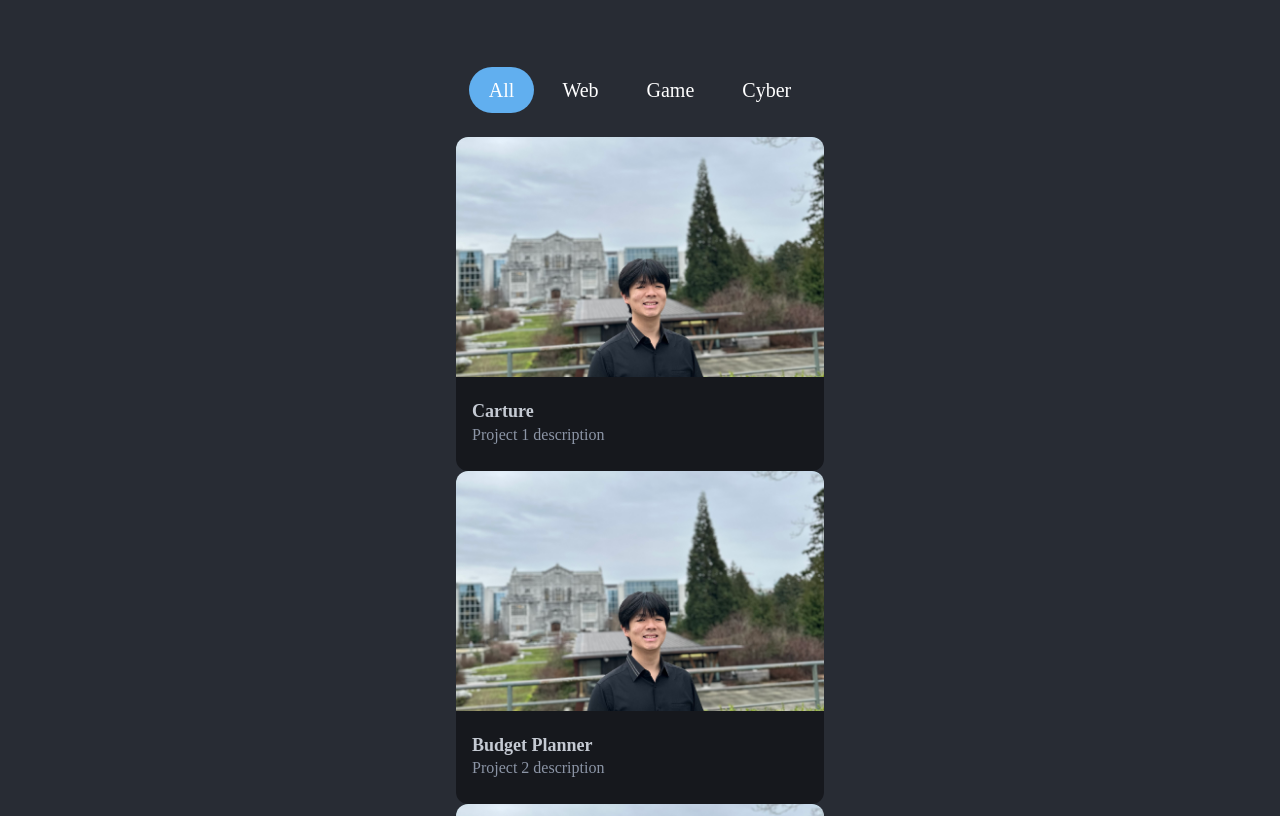
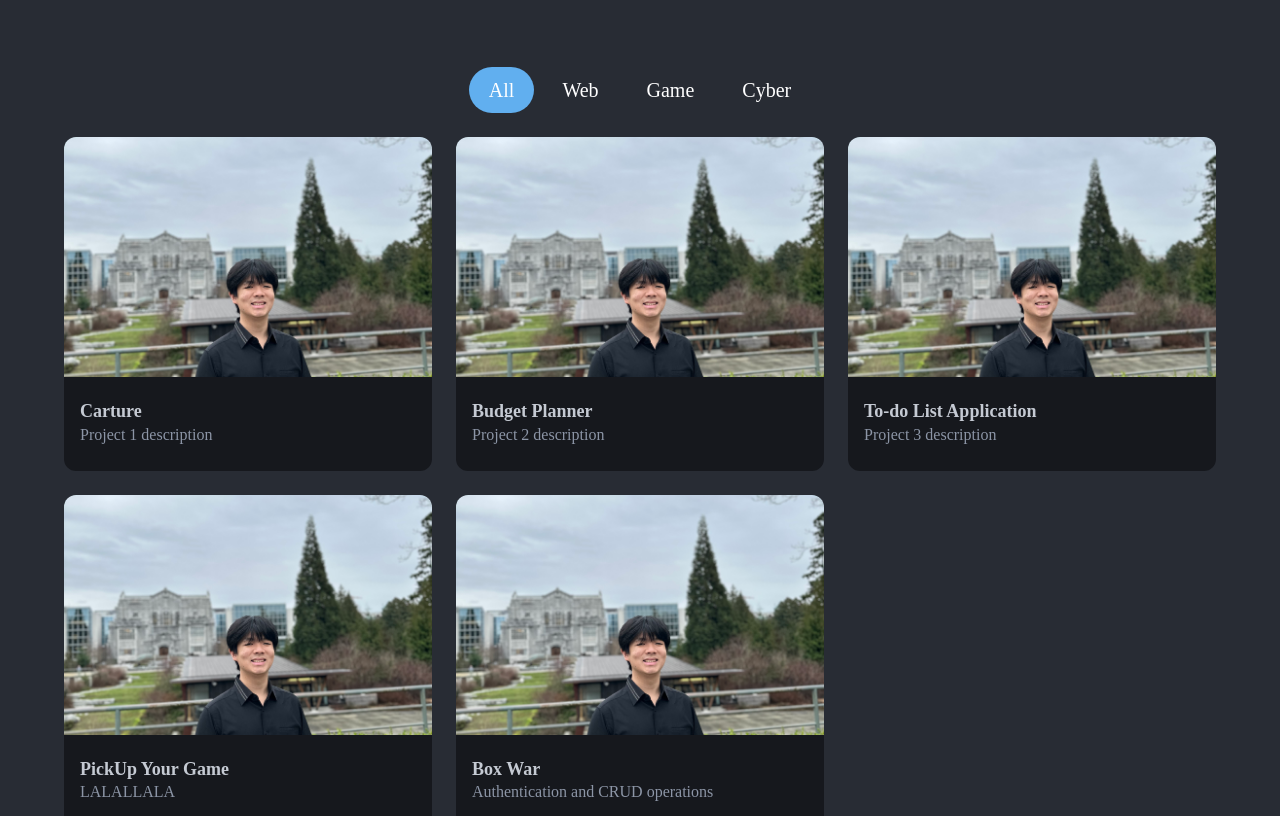
Before and after one commit to MatthewAnder/personal-portfolio, a Next.js app: page / in a window 1280 px wide. Shown: the part 1760-2576 px from the top of the page. Built offline with nearby package versions, Linux system fonts and the light colour scheme.

Commit message:
finish project section animation and layout

```diff
--- a/src/components/ProjectCard.tsx
+++ b/src/components/ProjectCard.tsx
@@ -1,11 +1,5 @@
-import React, { useRef } from "react";
-import { Image, Heading, Text, Box, GridItem } from "@chakra-ui/react";
-import {
-  motion,
-  AnimatePresence,
-  useScroll,
-  useTransform,
-} from "framer-motion";
+import { Box, GridItem, Heading, Image, Text } from "@chakra-ui/react";
+import { motion } from "framer-motion";
 
 interface ProjectCard {
   imgUrl: string;
@@ -18,9 +12,12 @@ const cardVariants = {
   visible: {
     y: 0,
     opacity: 1,
-    display: "block",
   },
-  hidden: { y: 40, opacity: 0, display: "none" },
+  hidden: {
+    y: 50,
+    opacity: 0,
+    transition: { duration: 0.3 },
+  },
 };
 
 const ProjectCard = ({
@@ -29,23 +26,19 @@ const ProjectCard = ({
   description,
   isSelected,
 }: ProjectCard) => {
-  const ref = useRef<HTMLDivElement>(null);
-  const { scrollYProgress } = useScroll({
-    target: ref,
-    offset: ["0 1", "1.33 1"],
-  });
   return (
-    <AnimatePresence>
+    <>
       {isSelected && (
-        <motion.li
+        <GridItem
+          as={motion.div}
+          layout
+          w={{ base: "100%", lg: "23em" }}
           key={title}
           variants={cardVariants}
           initial="hidden"
-          animate="visible"
+          whileInView="visible"
           exit="hidden"
-          whileInView="visible"
           viewport={{ once: true }}
-          style={{ width: "23em", display: "inline" }}
         >
           <Image
             roundedTop={"xl"}
@@ -73,9 +66,9 @@ const ProjectCard = ({
               {description}
             </Text>
           </Box>
-        </motion.li>
+        </GridItem>
       )}
-    </AnimatePresence>
+    </>
   );
 };
 
--- a/src/components/sections/Projects.tsx
+++ b/src/components/sections/Projects.tsx
@@ -11,6 +11,7 @@ import {
   GridItem,
   Link,
   Center,
+  UnorderedList,
 } from "@chakra-ui/react";
 
 import { projectsData } from "@/lib/data";
@@ -29,7 +30,7 @@ const Projects = () => {
   };
 
   return (
-    <Flex mx={10} id="projects" direction={"column"} alignItems={"center"}>
+    <Flex id="projects" direction={"column"} alignItems={"center"} w={"100%"}>
       <Heading
         fontSize={"4xl"}
         fontWeight={"bold"}
@@ -54,7 +55,14 @@ const Projects = () => {
         <ProjectTag name="None" onClick={handleTagChange} tag={tag} />
       </Flex>
 
-      <motion.ul>
+      <AnimatePresence>
+        <Grid
+          as={motion.div}
+          layout
+          layoutRoot
+          templateColumns={{ md: "repeat(2,1fr)", lg: "repeat(3, 1fr)" }}
+          gap={6}
+        >
           {projectsData.map((project, index) => (
             <ProjectCard
               key={project.id}
@@ -64,7 +72,8 @@ const Projects = () => {
               isSelected={project.tag.includes(tag)}
             />
           ))}
-      </motion.ul>
+        </Grid>
+      </AnimatePresence>
     </Flex>
   );
 };
@@ -82,7 +91,8 @@ const ProjectTag = ({ name, onClick, tag }: ProjectTag) => {
       zIndex={10}
     >
       <AnimatePresence>
-        <motion.div
+        <Box
+          as={motion.div}
           layout
           initial="hidden"
           whileInView="visible"
@@ -102,10 +112,10 @@ const ProjectTag = ({ name, onClick, tag }: ProjectTag) => {
               bg={"primary.300"}
               position={"absolute"}
               inset={0}
-              zIndex={-1}
+              zIndex={-10}
             />
           )}
-        </motion.div>
+        </Box>
       </AnimatePresence>
     </Box>
   );
```
Lines whose indentation alone changed are shown as unchanged.
